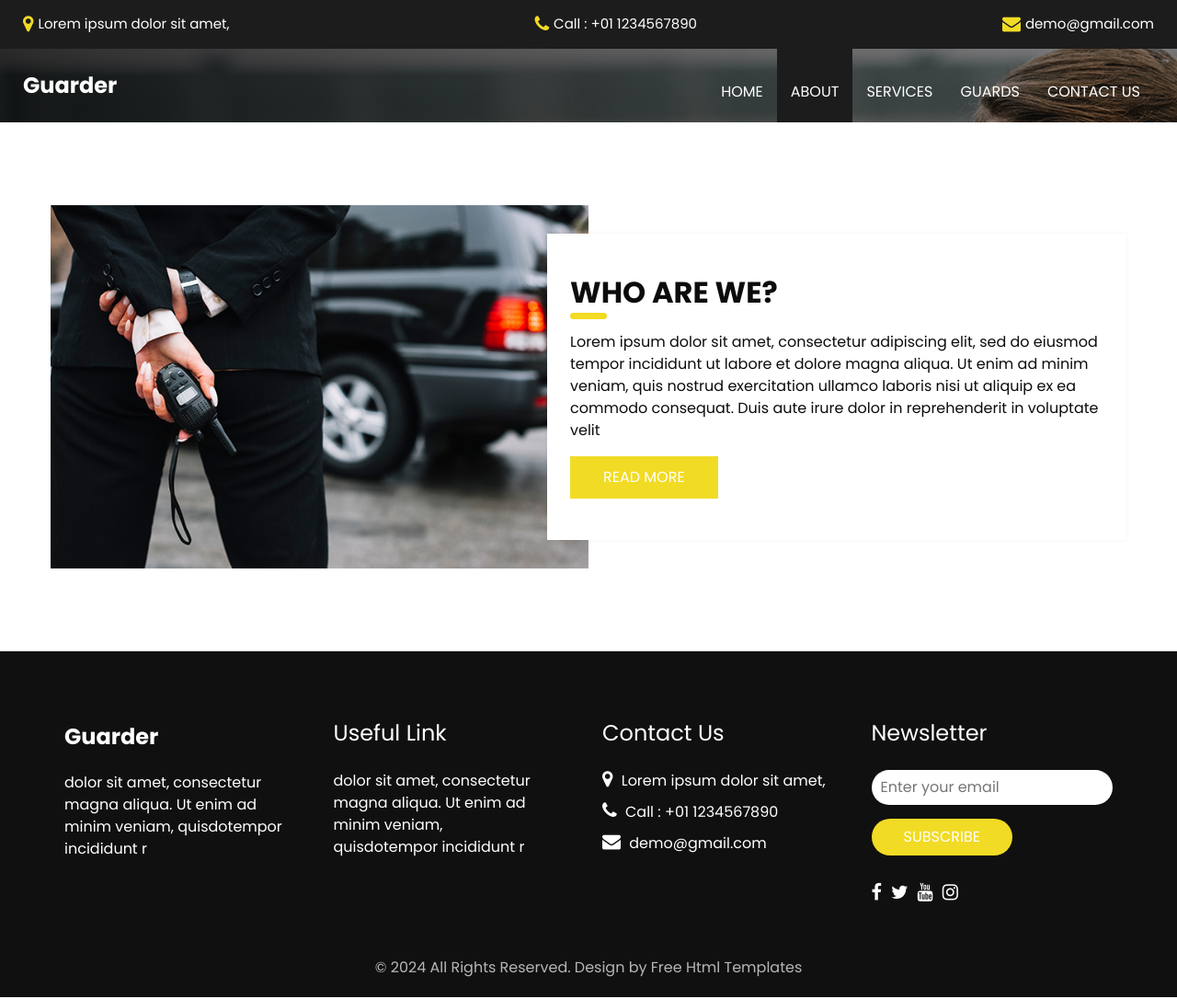
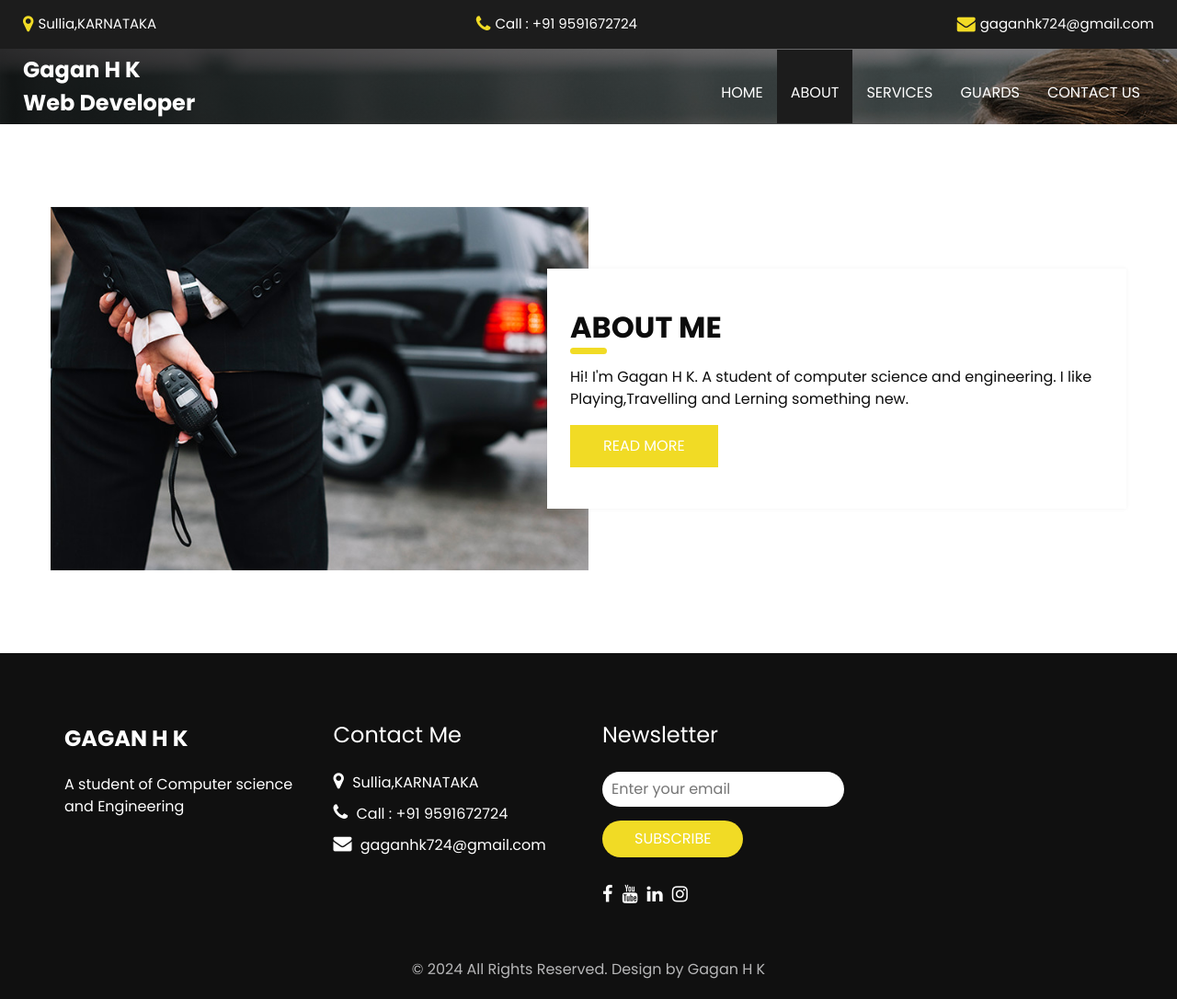
Before and after one commit to GaganHK/portfolio, a plain HTML site: page about.html in a window 1280 px wide. Shown: the whole page at 92% size. Drawn offline with Linux system fonts and the light colour scheme.

Commit message:
portfolio

```diff
--- a/about.html
+++ b/about.html
@@ -13,7 +13,7 @@
   <meta name="author" content="" />
   <link rel="shortcut icon" href="images/favicon.png" type="image/x-icon">
 
-  <title>Guarder</title>
+  <title>G</title>
 
   <!-- bootstrap core css -->
   <link rel="stylesheet" type="text/css" href="css/bootstrap.css" />
@@ -43,19 +43,19 @@
             <a href="" class="contact_link1">
               <i class="fa fa-map-marker" aria-hidden="true"></i>
               <span>
-                Lorem ipsum dolor sit amet,
+             Sullia,KARNATAKA
               </span>
             </a>
             <a href="" class="contact_link2">
               <i class="fa fa-phone" aria-hidden="true"></i>
               <span>
-                Call : +01 1234567890
+                Call : +91 9591672724
               </span>
             </a>
             <a href="" class="contact_link3">
               <i class="fa fa-envelope" aria-hidden="true"></i>
               <span>
-                demo@gmail.com
+              gaganhk724@gmail.com
               </span>
             </a>
           </div>
@@ -66,8 +66,8 @@
           <nav class="navbar navbar-expand-lg custom_nav-container">
             <a class="navbar-brand" href="index.html">
               <span>
-                Guarder
-              </span>
+              Gagan H K <br>
+Web Developer              </span>
             </a>
             <button class="navbar-toggler" type="button" data-toggle="collapse" data-target="#navbarSupportedContent" aria-controls="navbarSupportedContent" aria-expanded="false" aria-label="Toggle navigation">
               <span class=""></span>
@@ -115,15 +115,12 @@
           <div class="detail-box">
             <div class="heading_container ">
               <h2>
-                Who Are We?
+              ABOUT ME
               </h2>
             </div>
             <p>
-              Lorem ipsum dolor sit amet, consectetur adipiscing elit, sed do
-              eiusmod tempor incididunt ut labore et dolore magna aliqua. Ut
-              enim ad minim veniam, quis nostrud exercitation ullamco laboris
-              nisi ut aliquip ex ea commodo consequat. Duis aute irure dolor
-              in reprehenderit in voluptate velit
+              Hi! I'm Gagan H K. A student of computer science and engineering.
+              I like Playing,Travelling and Lerning something new.
             </p>
             <div class="btn-box">
               <a href="">
@@ -146,15 +143,15 @@
           <div class="info_logo">
             <a class="navbar-brand" href="index.html">
               <span>
-                Guarder
+              GAGAN H K
               </span>
             </a>
             <p>
-              dolor sit amet, consectetur magna aliqua. Ut enim ad minim veniam, quisdotempor incididunt r
+A student of Computer science and Engineering
             </p>
           </div>
         </div>
-        <div class="col-md-3">
+        <!-- <div class="col-md-3">
           <div class="info_links">
             <h5>
               Useful Link
@@ -182,30 +179,30 @@
               </li>
             </ul>
           </div>
-        </div>
+        </div> -->
         <div class="col-md-3">
           <div class="info_info">
             <h5>
-              Contact Us
+              Contact Me
             </h5>
           </div>
           <div class="info_contact">
             <a href="" class="">
               <i class="fa fa-map-marker" aria-hidden="true"></i>
               <span>
-                Lorem ipsum dolor sit amet,
+                Sullia,KARNATAKA
               </span>
             </a>
             <a href="" class="">
               <i class="fa fa-phone" aria-hidden="true"></i>
               <span>
-                Call : +01 1234567890
+                Call : +91 9591672724
               </span>
             </a>
             <a href="" class="">
               <i class="fa fa-envelope" aria-hidden="true"></i>
               <span>
-                demo@gmail.com
+              gaganhk724@gmail.com
               </span>
             </a>
           </div>
@@ -225,11 +222,14 @@
               <a href="">
                 <i class="fa fa-facebook" aria-hidden="true"></i>
               </a>
+              <!-- <a href="">
+                <i class="fa fa-twitter" aria-hidden="true"></i>
+              </a> -->
               <a href="">
-                <i class="fa fa-twitter" aria-hidden="true"></i>
+                <i class="fa fa-youtube" aria-hidden="true"></i>
               </a>
               <a href="">
-                <i class="fa fa-youtube" aria-hidden="true"></i>
+                <i class="fa fa-linkedin" aria-hidden="true"></i>
               </a>
               <a href="">
                 <i class="fa fa-instagram" aria-hidden="true"></i>
@@ -249,14 +249,14 @@
   <!-- footer section -->
   <footer class="container-fluid footer_section">
     <p>
-      &copy; <span id="currentYear"></span> All Rights Reserved. Design by
-      <a href="https://html.design/">Free Html Templates</a>
+      &copy; <span id="currentYear"></span> All Rights Reserved. Design by Gagan H K
+      <!-- <a href="https://html.design/">Free Html Templates</a> -->
     </p>
   </footer>
   <!-- footer section -->
 
   <script src="js/jquery-3.4.1.min.js"></script>
-  <script src="js/bootstrap.js"></script>
+  <!-- <script src="js/bootstrap.js"></script> -->
   <script src="js/custom.js"></script>
 </body>
 
```
Also changed, not shown: contact.html (+21 -18 lines), index.html (+3 -6 lines).
